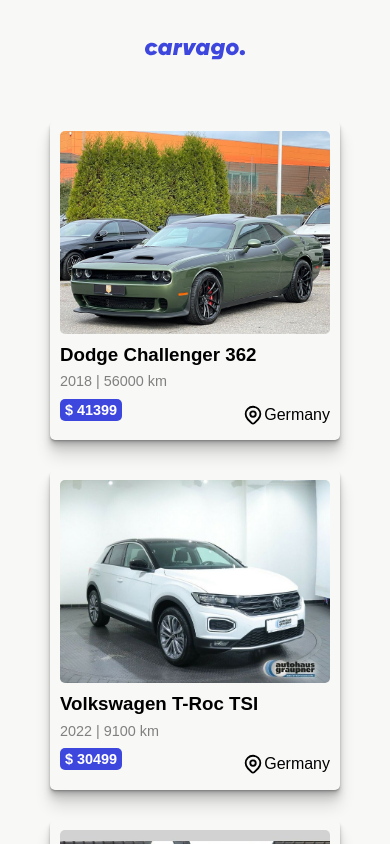
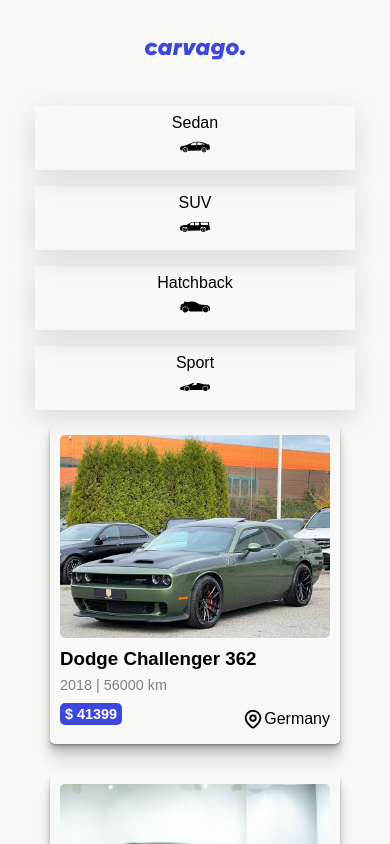
Before and after one commit to AlirezaJahangiri/carvago-simiulation, a Next.js app: page /cars in a window 390 px wide. Shown: the top 844 px of the page. Built offline with nearby package versions, Linux system fonts and the light colour scheme.

Commit message:
add categories ui and responsive style

```diff
--- /dev/null
+++ b/components/module/Categories.js
@@ -0,0 +1,30 @@
+import Hatchback from "../icons/Hatchback";
+import Sedan from "../icons/Sedan";
+import Sport from "../icons/Sport";
+import Suv from "../icons/Suv";
+import styles from "./Categories.module.css";
+
+function Categories() {
+  return (
+    <div className={styles.container}>
+      <div>
+        <span>Sedan</span>
+        <Sedan />
+      </div>
+      <div>
+        <span>SUV</span>
+        <Suv />
+      </div>
+      <div>
+        <span>Hatchback</span>
+        <Hatchback />
+      </div>
+      <div>
+        <span>Sport</span>
+        <Sport />
+      </div>
+    </div>
+  );
+}
+
+export default Categories;
--- /dev/null
+++ b/components/module/Categories.module.css
@@ -0,0 +1,31 @@
+.container {
+  display: flex;
+  justify-content: center;
+  margin: 1.2rem 0;
+  gap: 1rem;
+  border-radius: 6px;
+}
+.container div {
+  width: 130px;
+  display: flex;
+  flex-direction: column;
+  align-items: center;
+  box-shadow: rgba(100, 100, 111, 0.2) 0px 7px 29px 0px;
+  padding: 0.5rem;
+  transition: all ease-out 0.2s;
+}
+
+.container div:hover {
+  border: solid 2px #3e47dd;
+  cursor: pointer;
+}
+
+@media (max-width: 640px) {
+  .container {
+    flex-wrap: wrap;
+    margin: 0 1rem;
+  }
+  .container div {
+    width: 320px;
+  }
+}
--- a/pages/cars/index.js
+++ b/pages/cars/index.js
@@ -1,8 +1,14 @@
+import Categories from "@/components/module/Categories";
 import CarsPage from "@/components/templates/CarsPage";
 import carsData from "@/data/carsData";
 
 function Cars() {
-  return <CarsPage data={carsData} />;
+  return (
+    <div>
+      <Categories />
+      <CarsPage data={carsData} />
+    </div>
+  );
 }
 
 export default Cars;
```
